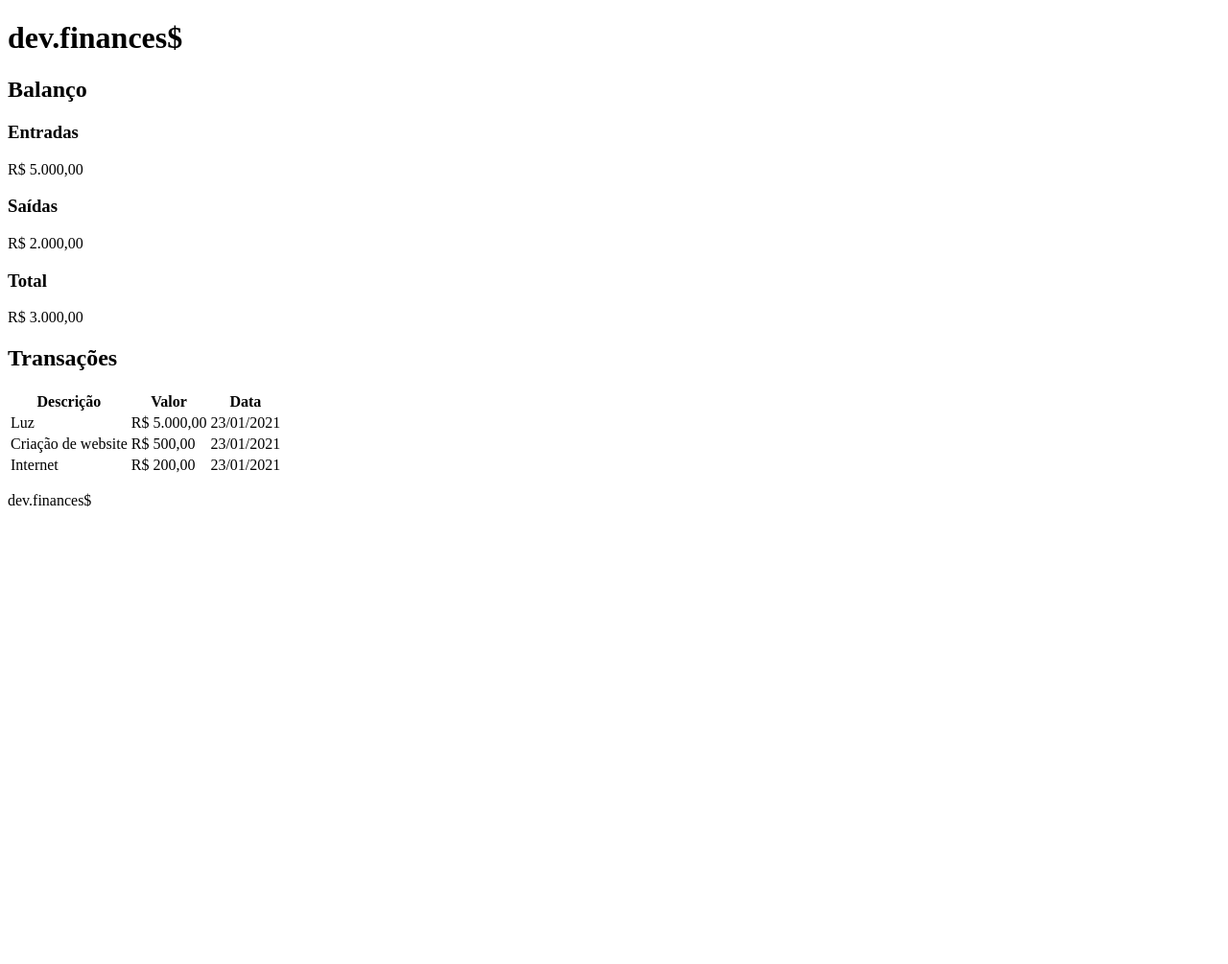
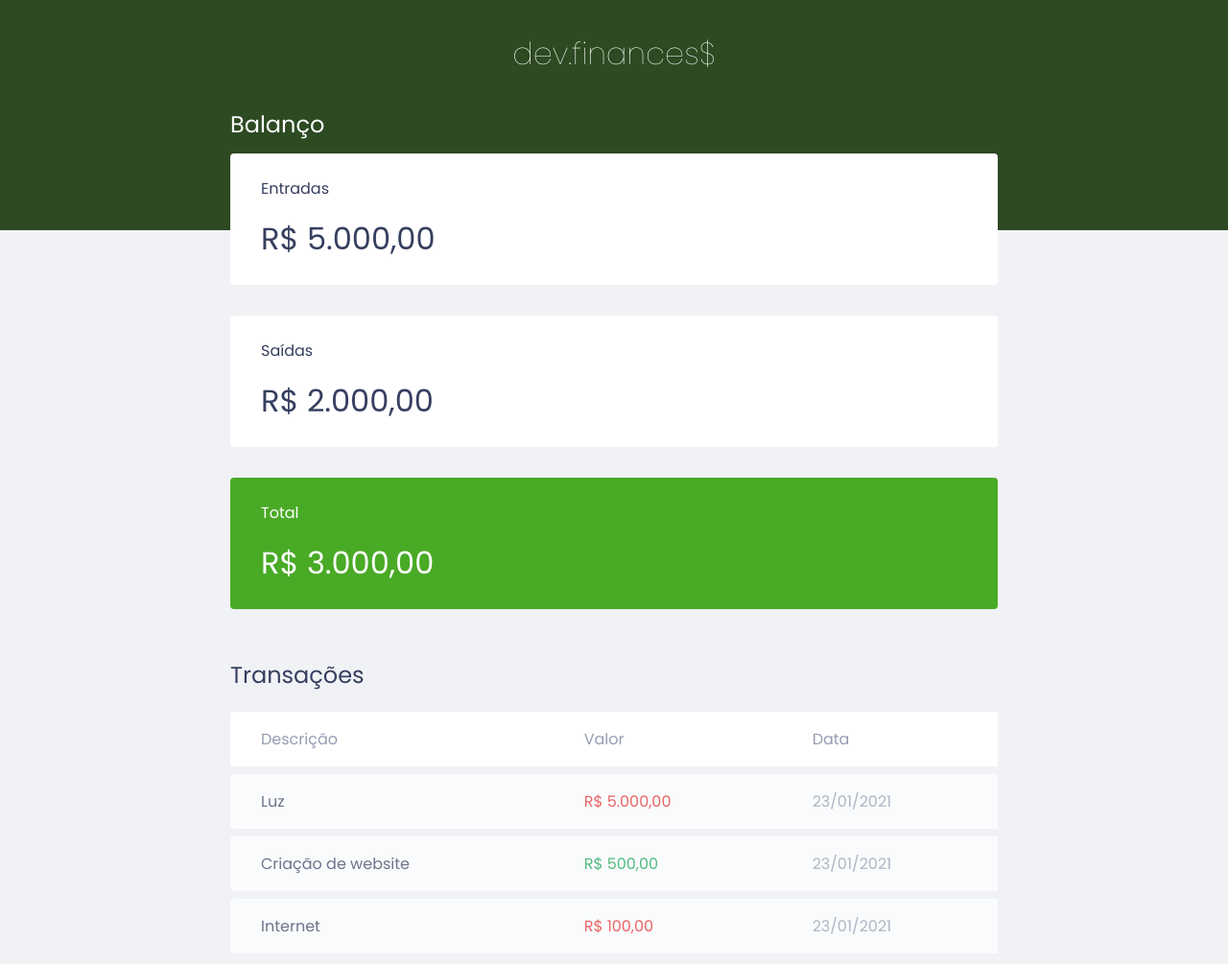
Before and after one commit to marcelo-rafael/maratona-discover-01-dev-finances, a plain HTML site: page index.html in a window 1280 px wide. Shown: the top 1005 px of the page at 96% size. Before the commit the page ends 800 px from the top, so only its background shows below. Drawn offline with Linux system fonts and the light colour scheme.

Commit message:
Adicionado estilo

```diff
--- a/index.html
+++ b/index.html
@@ -6,6 +6,10 @@
     <meta http-equiv="X-UA-Compatible" content="IE=edge">
     <meta name="viewport" content="width=device-width, initial-scale=1.0">
     <title>dev.finances$</title>
+
+    <link rel="stylesheet" href="./styles.css">
+    <link rel="preconnect" href="https://fonts.gstatic.com">
+    <link href="https://fonts.googleapis.com/css2?family=Poppins:ital,wght@0,100;0,400;0,700;1,100;1,400&display=swap" rel="stylesheet">
 </head>
 
 <body>
@@ -14,19 +18,19 @@
         <h1 id="logo">dev.finances$</h1>
     </header>
 
-    <main>
+    <main class="container">
         <section id="balance">
             <h2>Balanço</h2>
-            <div>
-                <h3 class="card">Entradas</h3>
+            <div class="card">
+                <h3>Entradas</h3>
                 <p>R$ 5.000,00</p>
             </div>
-            <div>
-                <h3 class="card">Saídas</h3>
+            <div class="card">
+                <h3>Saídas</h3>
                 <p>R$ 2.000,00</p>
             </div>
-            <div>
-                <h3 class="card">Total</h3>
+            <div class="card total">
+                <h3>Total</h3>
                 <p>R$ 3.000,00</p>
             </div>
 
@@ -45,19 +49,19 @@
                 </thead>
                 <tbody>
                     <tr>
-                        <td>Luz</td>
-                        <td>R$ 5.000,00</td>
-                        <td>23/01/2021</td>
+                        <td class="description">Luz</td>
+                        <td class="expense">R$ 5.000,00</td>
+                        <td class="date">23/01/2021</td>
                     </tr>
                     <tr>
-                        <td>Criação de website</td>
-                        <td>R$ 500,00</td>
-                        <td>23/01/2021</td>
+                        <td class="description">Criação de website</td>
+                        <td class="income">R$ 500,00</td>
+                        <td class="date">23/01/2021</td>
                     </tr>
                     <tr>
-                        <td>Internet</td>
-                        <td>R$ 200,00</td>
-                        <td>23/01/2021</td>
+                        <td class="description">Internet</td>
+                        <td class="expense">R$ 100,00</td>
+                        <td class="date">23/01/2021</td>
                     </tr>
                 </tbody>
             </table>
--- /dev/null
+++ b/styles.css
@@ -0,0 +1,140 @@
+/* Global =============== */
+
+:root {
+    --dark-blue: #363f5f;
+}
+
+* {
+    margin: 0;
+    padding: 0;
+    box-sizing: border-box;
+}
+
+body {
+    background: #f0f2f5;
+    font-family: 'Poppins', sans-serif;
+}
+
+.container {
+    width: min(90vw, 800px);
+    margin: auto;
+}
+
+
+/* Titles =============== */
+
+h2 {
+    margin-top: 3.2rem;
+    margin-bottom: 0.8rem;
+    color: #363f5f;
+    font-weight: normal;
+}
+
+
+/* Header =============== */
+
+header {
+    background: #2d4a22;
+    padding: 2rem 0 10rem;
+    text-align: center;
+}
+
+#logo {
+    color: #fff;
+    font-weight: 100;
+}
+
+
+/* Balance =============== */
+
+#balance {
+    margin-top: -8rem;
+}
+
+#balance h2 {
+    color: #fff;
+    margin-top: 0;
+}
+
+
+/* Cards =============== */
+
+.card {
+    background: #fff;
+    padding: 1.5rem 2rem;
+    border-radius: 0.25rem;
+    margin-bottom: 2rem;
+    color: var(--dark-blue);
+}
+
+.card h3 {
+    font-weight: normal;
+    font-size: 1rem;
+}
+
+.card p {
+    font-size: 2rem;
+    line-height: 3rem;
+    margin-top: 1rem;
+}
+
+.card.total {
+    background: #49aa26;
+    color: #fff;
+}
+
+
+/* Table =============== */
+
+#data-table {
+    width: 100%;
+    border-spacing: 0 0.5rem;
+    color: #969cb3;
+}
+
+table thead tr th:first-child,
+table tbody tr td:first-child {
+    border-radius: 0.25rem 0 0 0.25rem;
+}
+
+table th {
+    background: #fff;
+    font-weight: normal;
+    padding: 1rem 2rem;
+    text-align: left;
+}
+
+table tbody tr {
+    opacity: 0.7;
+}
+
+table tbody tr:hover {
+    opacity: 1;
+}
+
+table tbody td {
+    background: #fff;
+    padding: 1rem 2rem;
+}
+
+td.description {
+    color: var(--dark-blue);
+}
+
+td.income {
+    color: #12a454;
+}
+
+td.expense {
+    color: #e92929;
+}
+
+
+/* Footer =============== */
+
+footer {
+    text-align: center;
+    padding: 4rem 0 2rem;
+    color: var(--dark-blue);
+    opacity: 0.6;
+}
```
